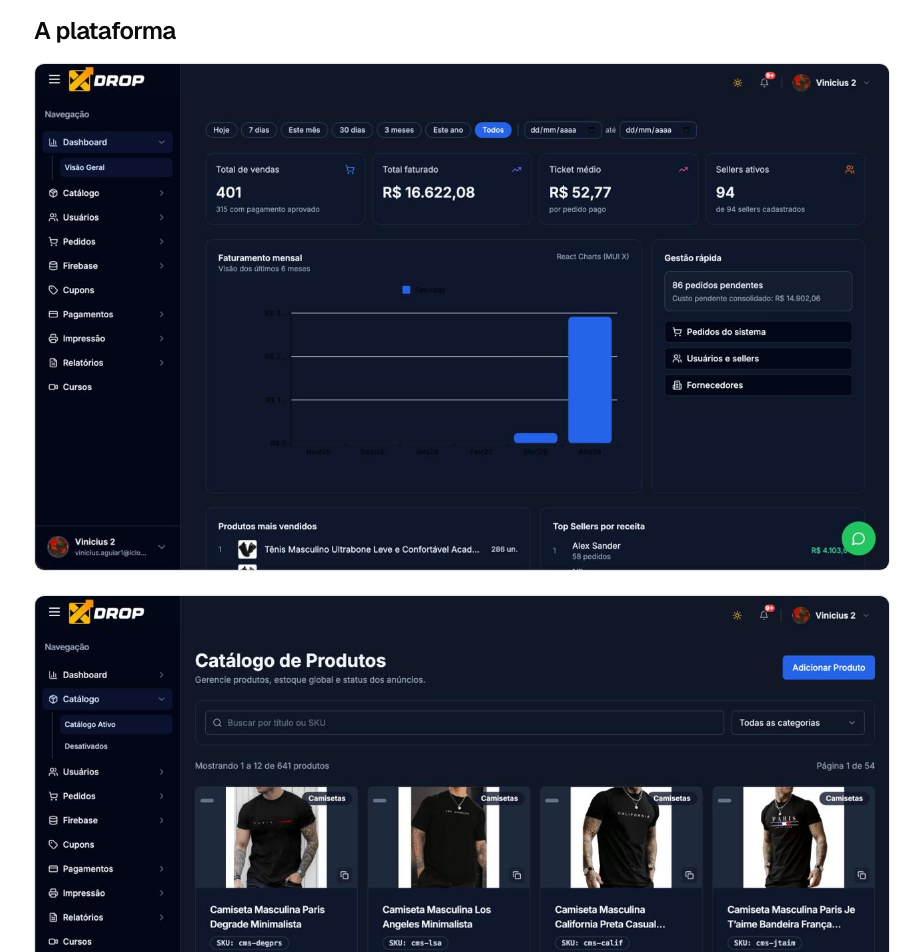
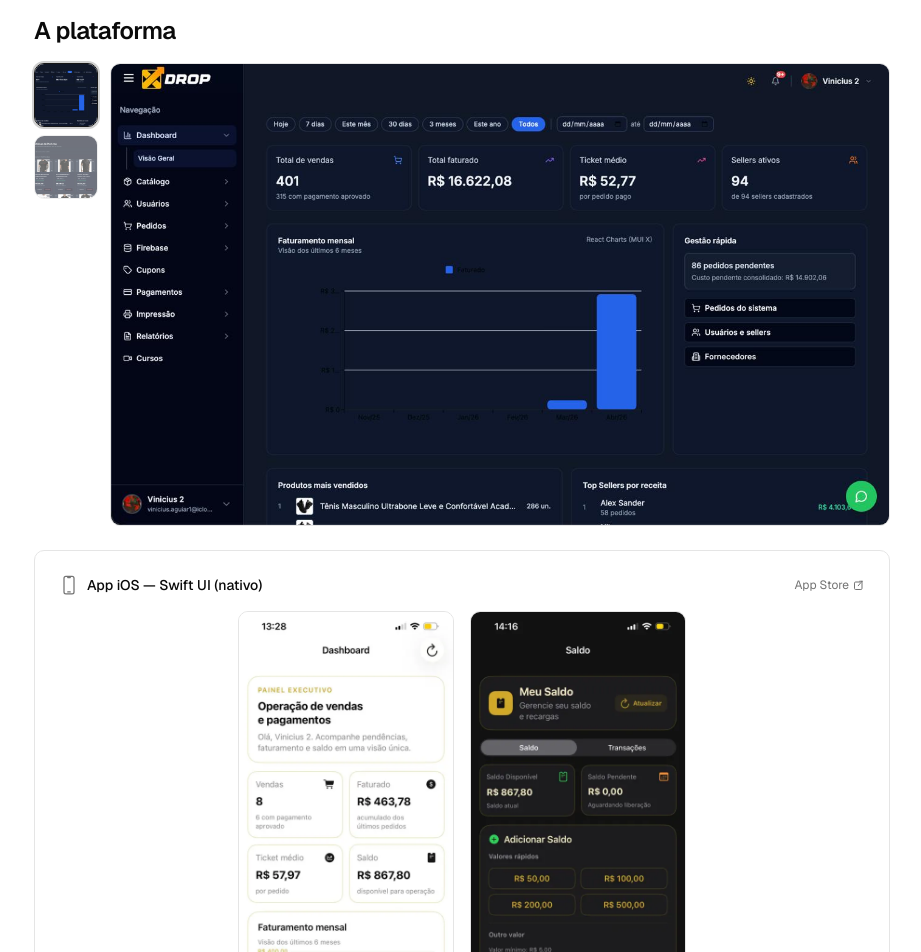
Before and after one commit to ViniAguiar1/viniciusaguiardev, a Next.js app: page /projetos/x-drop in a window 1280 px wide. Shown: the part 1140-2092 px from the top of the page, without its empty margins (302-1223 px from the left). Built offline with nearby package versions, Linux system fonts and the light colour scheme; no server answers.

Commit message:
feat: galeria de imagens estilo Apple na página X-Drop
Componente ImageGallery com thumbnails na lateral e preview grande
à direita. Substitui screenshots empilhados por galeria interativa.

Co-Authored-By: Claude Opus 4.6 (1M context) <noreply@anthropic.com>

```diff
--- a/app/projetos/x-drop/page.tsx
+++ b/app/projetos/x-drop/page.tsx
@@ -1,6 +1,7 @@
 import { getLocale, t } from "@/lib/i18n-server"
 import { SlideInPage } from "@/components/slide-in-page"
 import { FadeIn } from "@/components/fade-in"
+import { ImageGallery } from "@/components/image-gallery"
 import Image from "next/image"
 import Link from "next/link"
 
@@ -286,24 +287,19 @@ export default async function XDropPage() {
             <h2 className="text-2xl font-semibold tracking-tight mb-4">
               {c.screenshotsTitle}
             </h2>
-            {/* Web Dashboard */}
-            <div className="rounded-lg border border-border overflow-hidden mb-6">
-              <Image
-                src="/xdrop/dashboard-xdrop.png.jpeg"
-                alt="X-Drop Dashboard — visão geral com métricas de vendas, faturamento e sellers ativos"
-                width={1280}
-                height={760}
-                className="w-full h-auto"
-              />
-            </div>
-
-            <div className="rounded-lg border border-border overflow-hidden mb-6">
-              <Image
-                src="/xdrop/catalog-xdrop.png.jpeg"
-                alt="X-Drop — Catálogo de produtos com 641 itens, busca, categorias e gestão de estoque"
-                width={1280}
-                height={760}
-                className="w-full h-auto"
+            {/* Web Gallery */}
+            <div className="mb-6">
+              <ImageGallery
+                images={[
+                  {
+                    src: "/xdrop/dashboard-xdrop.png.jpeg",
+                    alt: "X-Drop Dashboard — visão geral com métricas de vendas, faturamento e sellers ativos",
+                  },
+                  {
+                    src: "/xdrop/catalog-xdrop.png.jpeg",
+                    alt: "X-Drop — Catálogo de produtos com 641 itens, busca, categorias e gestão de estoque",
+                  },
+                ]}
               />
             </div>
 
--- /dev/null
+++ b/components/image-gallery.tsx
@@ -0,0 +1,60 @@
+"use client"
+
+import { useState } from "react"
+import Image from "next/image"
+import { cn } from "@/lib/utils"
+
+interface GalleryImage {
+  src: string
+  alt: string
+}
+
+interface ImageGalleryProps {
+  images: GalleryImage[]
+}
+
+export function ImageGallery({ images }: ImageGalleryProps) {
+  const [active, setActive] = useState(0)
+
+  if (!images.length) return null
+
+  return (
+    <div className="flex gap-3">
+      {/* Thumbnails */}
+      <div className="flex flex-col gap-2 flex-shrink-0">
+        {images.map((img, i) => (
+          <button
+            key={img.src}
+            type="button"
+            onClick={() => setActive(i)}
+            className={cn(
+              "w-16 h-16 rounded-lg border overflow-hidden transition-all flex-shrink-0",
+              i === active
+                ? "border-primary ring-2 ring-primary/20"
+                : "border-border opacity-60 hover:opacity-100"
+            )}
+          >
+            <Image
+              src={img.src}
+              alt={img.alt}
+              width={64}
+              height={64}
+              className="w-full h-full object-cover"
+            />
+          </button>
+        ))}
+      </div>
+
+      {/* Main image */}
+      <div className="flex-1 rounded-lg border border-border overflow-hidden">
+        <Image
+          src={images[active].src}
+          alt={images[active].alt}
+          width={1280}
+          height={760}
+          className="w-full h-auto transition-opacity duration-300"
+        />
+      </div>
+    </div>
+  )
+}
```
